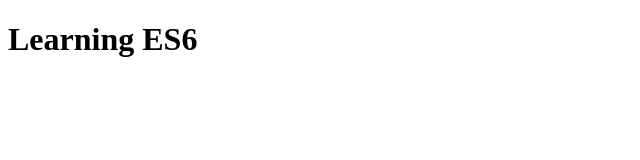
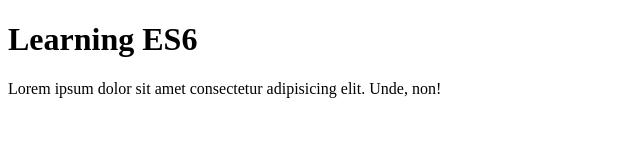
Before and after one commit to soudomsinh/JavaScript, a plain HTML site: page JS-ES6/index.html in a window 1280 px wide. Shown: the whole page, without its empty margins (0-640 px from the left). Drawn offline with Linux system fonts and the light colour scheme.

Commit message:
Update html

```diff
--- a/JS-ES6/index.html
+++ b/JS-ES6/index.html
@@ -8,5 +8,6 @@
 </head>
 <body>
     <h1>Learning ES6</h1>
+    <p>Lorem ipsum dolor sit amet consectetur adipisicing elit. Unde, non!</p>
 </body>
 </html>
```
